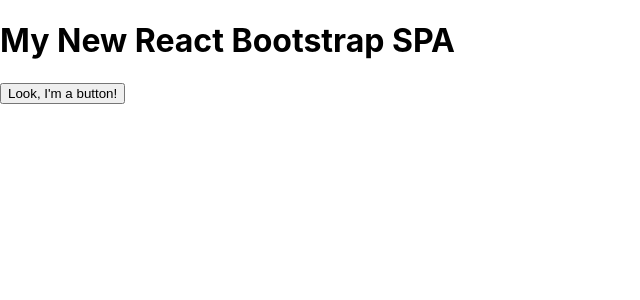
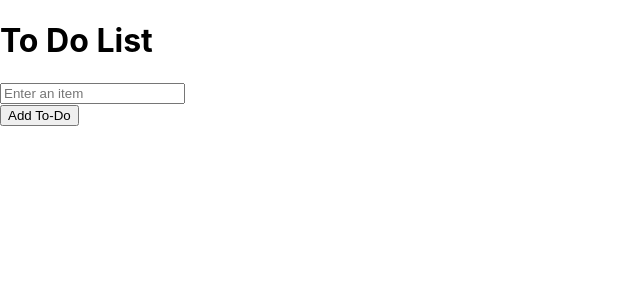
Before and after one commit to sairina/react-todo, a React (Create React App) app: page / in a window 1280 px wide. Shown: the top 300 px of the page, without its empty margins (0-640 px from the left). Built offline with nearby package versions, Linux system fonts and the light colour scheme; the HTML template or start-up script is replaced by a standard one.

Commit message:
updated to render todo list

```diff
--- a/src/App.js
+++ b/src/App.js
@@ -1,8 +1,10 @@
 import React, { Component } from 'react';
 import Container from 'react-bootstrap/Container';
-import Button from 'react-bootstrap/Button';
 import Col from 'react-bootstrap/Col';
 import Row from 'react-bootstrap/Row';
+
+import AddToDo from './containers/AddToDo';
+import ToDoListContainer from './containers/ToDoListContainer';
 
 class App extends Component {
   render() {
@@ -10,8 +12,9 @@
       <Container>
         <Row className="row">
           <Col xs={12}>
-            <h1>My New React Bootstrap SPA</h1>
-            <Button>Look, I'm a button!</Button>
+            <h1>To Do List</h1>
+            <AddToDo />
+            <ToDoListContainer />
           </Col>
         </Row>
       </Container>
```
